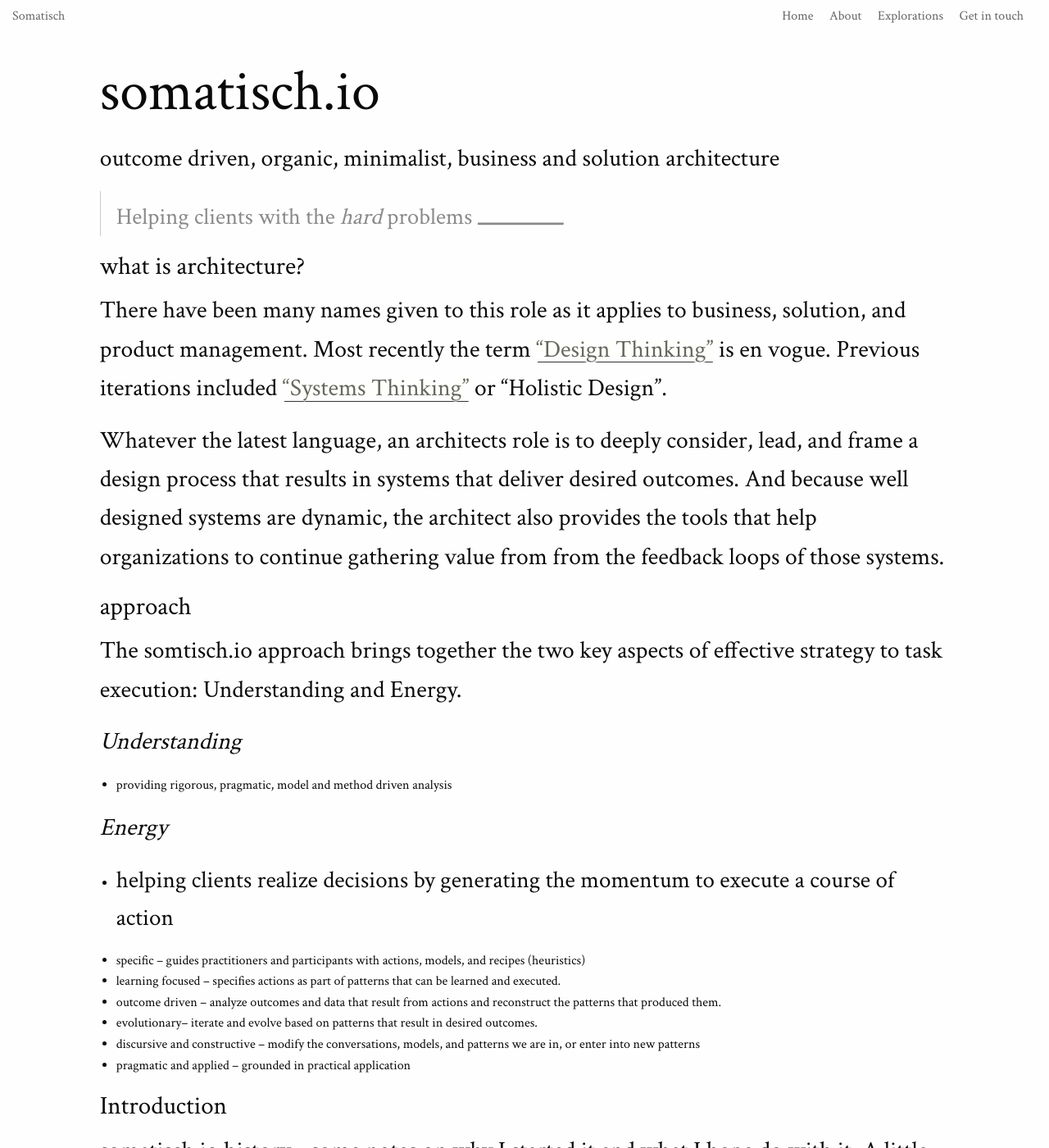
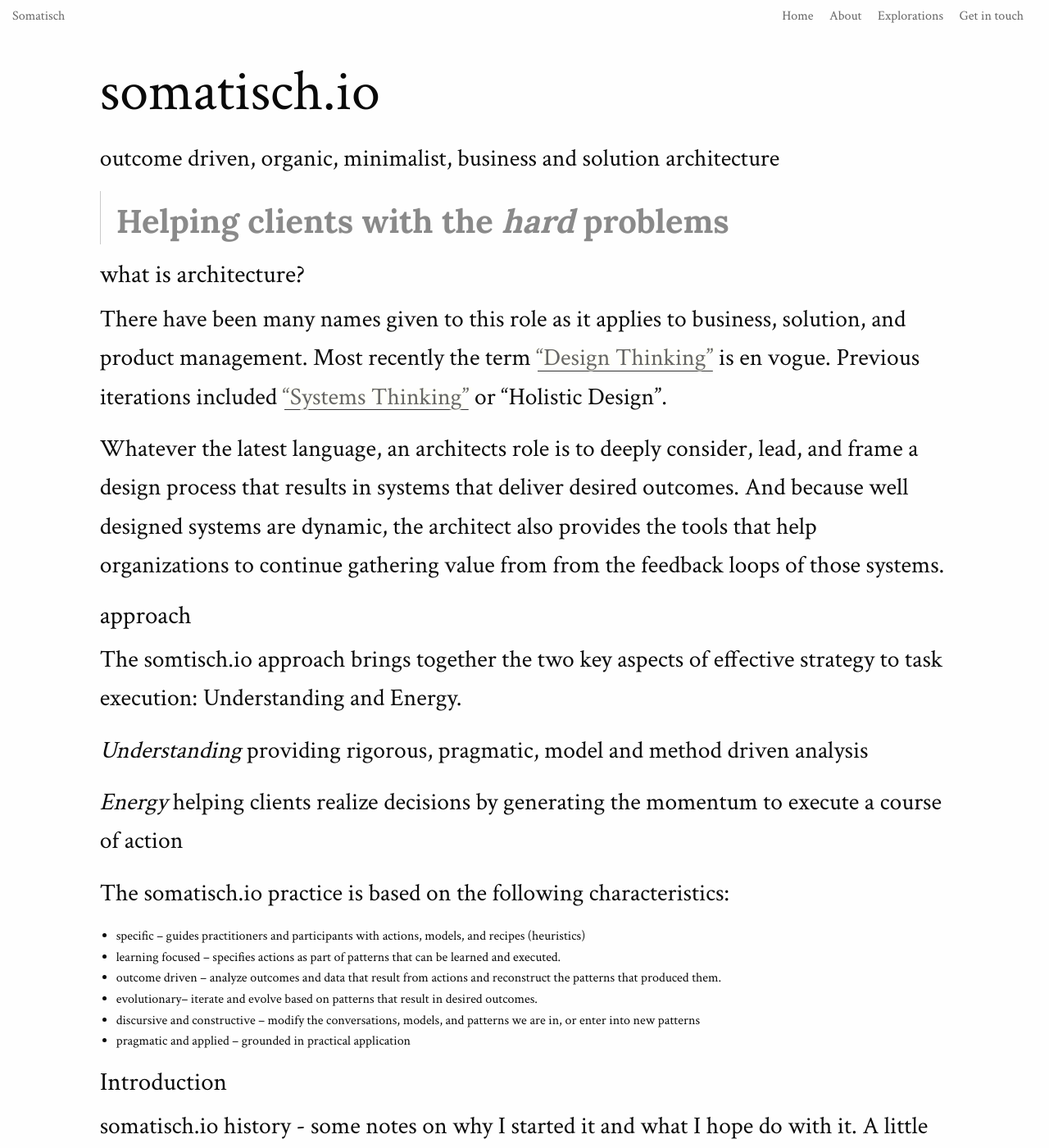
Before and after one commit to somatisch/somatisch-site, a Jekyll site: the page built from index.md, in a window 1280 px wide and 1400 px high. Shown: the whole window at 82% size. Built offline with Jekyll 4.4.1, drawn with Linux system fonts in a browser that asks for light colours; nearby versions of some CDN libraries.

Commit message:
fix?
weirdness with my fat client

```diff
--- a/index.md
+++ b/index.md
@@ -7,7 +7,7 @@ order: 1
 # somatisch.io
 outcome driven, organic, minimalist, business and solution architecture
 >Helping clients  with the *hard* problems
-________________________
+---
 
 
 ### what is architecture?
@@ -18,11 +18,12 @@ Whatever the latest language, an architects role is to deeply consider,  lead, a
 ### approach
 The somtisch.io approach brings together the two key aspects of effective strategy to task execution: Understanding and Energy.
 
-_Understanding_
-- providing rigorous, pragmatic, model and method driven analysis
 
-_Energy_
-- helping clients realize decisions  by generating the momentum to execute a course of action
+*Understanding*  providing rigorous, pragmatic, model and method driven analysis
+
+*Energy*  helping clients realize decisions  by generating the momentum to execute a course of action
+
+The somatisch.io practice is based on the following characteristics:
 
 - specific – guides practitioners and participants with actions, models, and recipes (heuristics)
 - learning focused – specifies actions as part of patterns that can be learned and executed.
```
